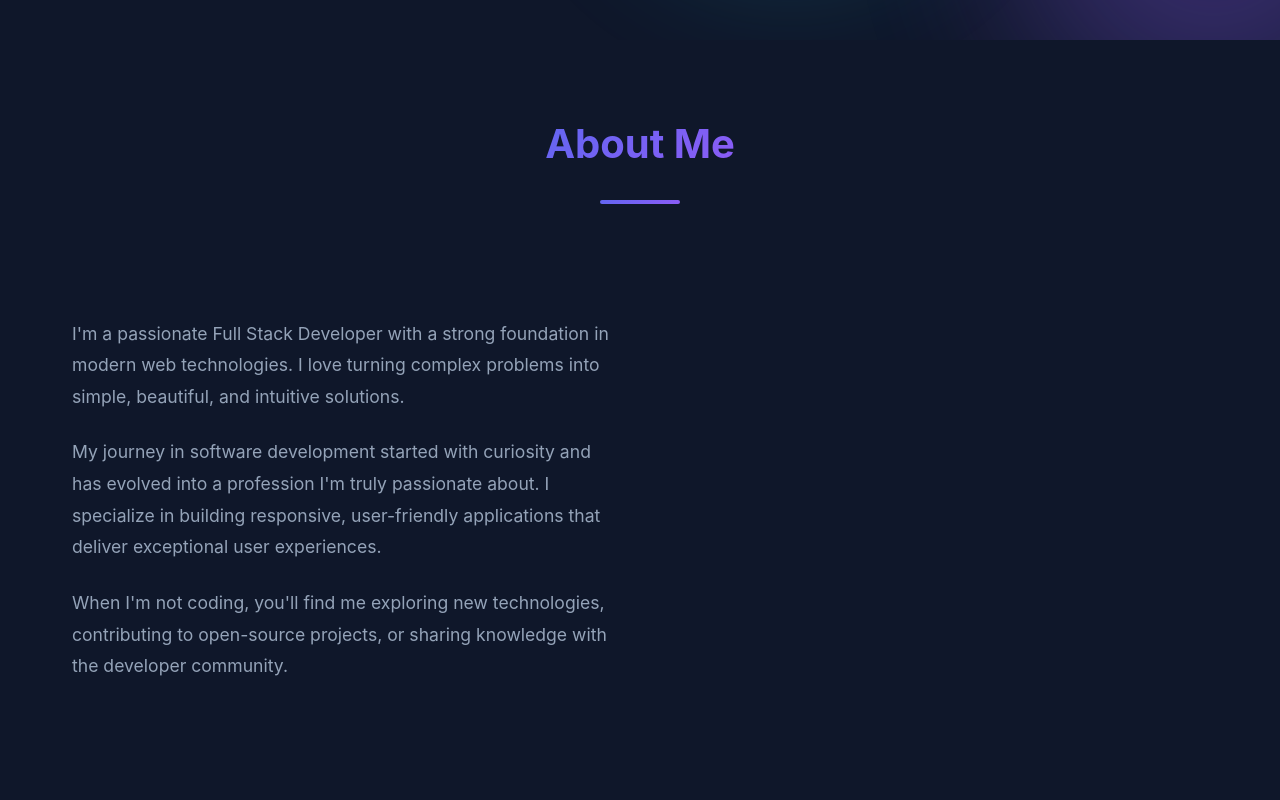
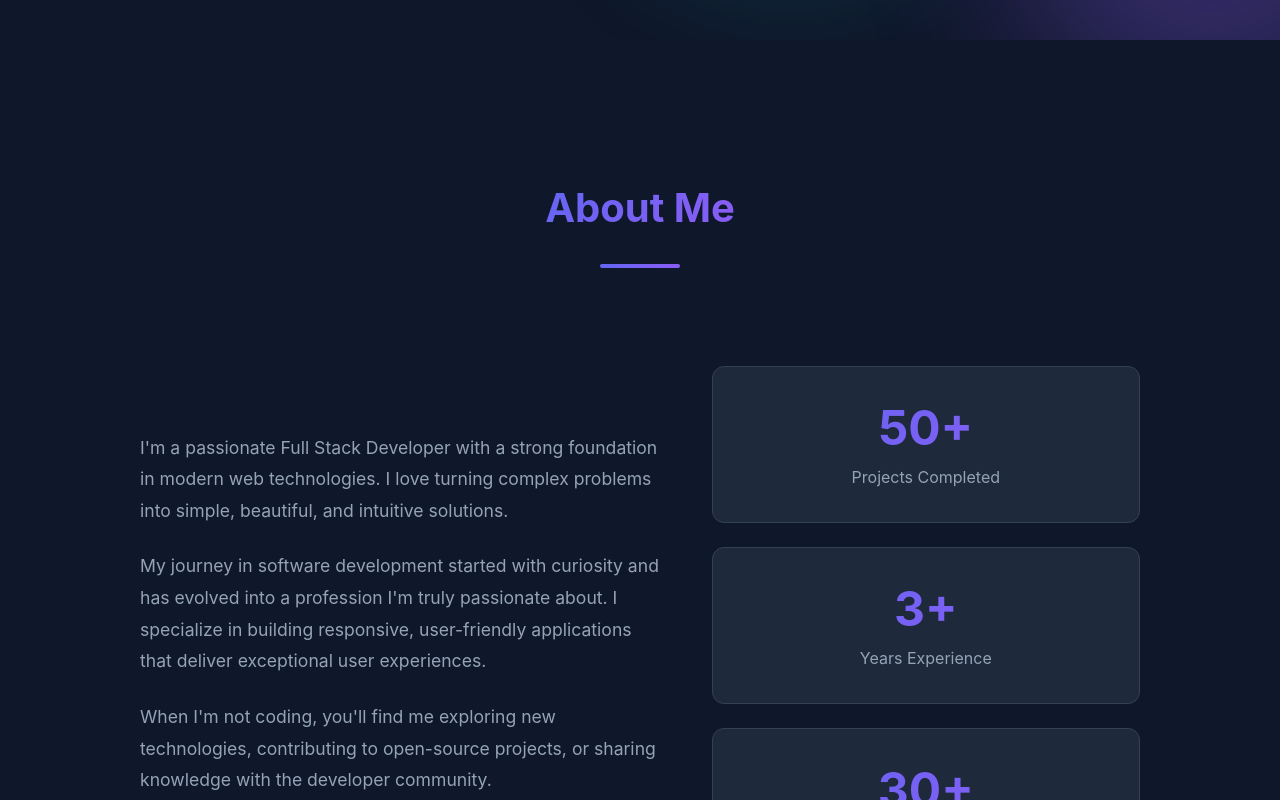
Before and after one commit to AtanuHacks/Testfolio, a React app in the folder frontend/: page / in a window 1280 px wide. Shown: the part 760-1560 px from the top of the page. Built offline with nearby package versions, Linux system fonts and the light colour scheme; no server answers; the HTML template or start-up script is replaced by a standard one.

Commit message:
FIXED UI

```diff
--- a/frontend/src/components/About.jsx
+++ b/frontend/src/components/About.jsx
@@ -17,17 +17,19 @@ function About() {
         scrollTrigger: {
           trigger: '.about-content',
           start: 'top 80%',
+          toggleActions: 'play none none reverse'
         }
       });
 
-      gsap.from('.about-stats', {
+      gsap.from('.stat-card', {
         opacity: 0,
         y: 30,
-        duration: 1,
+        duration: 0.8,
         stagger: 0.2,
         scrollTrigger: {
-          trigger: '.about-stats',
+          trigger: '.about-stats-grid',
           start: 'top 80%',
+          toggleActions: 'play none none reverse'
         }
       });
     }, aboutRef);
--- a/frontend/src/components/Footer.jsx
+++ b/frontend/src/components/Footer.jsx
@@ -20,25 +20,6 @@ function Footer() {
     <footer className="footer">
       <div className="container">
         <div className="footer-content">
-          <div className="footer-section">
-            <h3 className="text-gradient">Portfolio</h3>
-            <p>Building digital experiences that make a difference.</p>
-            <div className="social-links">
-              <a href="https://github.com/yourusername" target="_blank" rel="noopener noreferrer" aria-label="GitHub">
-                GitHub
-              </a>
-              <a href="https://linkedin.com/in/yourprofile" target="_blank" rel="noopener noreferrer" aria-label="LinkedIn">
-                LinkedIn
-              </a>
-              <a href="https://twitter.com/yourusername" target="_blank" rel="noopener noreferrer" aria-label="Twitter">
-                Twitter
-              </a>
-              <a href="mailto:your.email@example.com" aria-label="Email">
-                Email
-              </a>
-            </div>
-          </div>
-
           <div className="footer-section">
             <h4>Quick Links</h4>
             <div className="footer-links">
--- a/frontend/src/styles/about.css
+++ b/frontend/src/styles/about.css
@@ -1,12 +1,41 @@
+/* ================================
+   ABOUT SECTION
+================================ */
+
 .about {
   background: var(--dark-bg);
+  width: 100%;
 }
+
+/* Centered container */
+.about .container {
+  max-width: 1200px;
+  margin: 0 auto;
+  padding: 4rem 1.5rem;
+}
+
+/* Title handled globally (.section-title) */
+
+/* ================================
+   CONTENT LAYOUT
+================================ */
 
 .about-content {
   display: grid;
-  grid-template-columns: 1fr 1fr;
+  grid-template-columns: 1.1fr 0.9fr;
   gap: 3rem;
   align-items: center;
+  max-width: 1000px;
+  margin: 0 auto;
+  opacity: 1 !important; /* Force visibility */
+}
+
+/* ================================
+   TEXT BLOCK
+================================ */
+
+.about-text {
+  max-width: 520px;
 }
 
 .about-text p {
@@ -16,15 +45,32 @@
   color: var(--text-secondary);
 }
 
+/* ================================
+   STATS
+================================ */
+
 .about-stats-grid {
   display: grid;
   grid-template-columns: 1fr;
   gap: 1.5rem;
+  opacity: 1 !important; /* Force visibility */
 }
 
 .stat-card {
   text-align: center;
   padding: 2rem;
+  background: var(--card-bg);
+  border: 1px solid var(--border-color);
+  border-radius: 12px;
+  transition: all 0.3s ease;
+  opacity: 1 !important; /* Force visibility */
+  transform: translateY(0) !important; /* Reset any transforms */
+}
+
+.stat-card:hover {
+  transform: translateY(-5px) !important;
+  box-shadow: 0 10px 30px rgba(0, 0, 0, 0.3);
+  border-color: var(--primary-color);
 }
 
 .stat-card h3 {
@@ -38,9 +84,19 @@
   margin: 0;
 }
 
+/* ================================
+   TABLET
+================================ */
+
 @media (max-width: 968px) {
   .about-content {
     grid-template-columns: 1fr;
+    text-align: center;
+  }
+
+  .about-text {
+    max-width: 100%;
+    margin: 0 auto;
   }
 
   .about-stats-grid {
@@ -57,6 +113,10 @@
   }
 }
 
+/* ================================
+   MOBILE
+================================ */
+
 @media (max-width: 768px) {
   .about-stats-grid {
     grid-template-columns: 1fr;
--- a/frontend/src/styles/footer.css
+++ b/frontend/src/styles/footer.css
@@ -9,6 +9,7 @@
   grid-template-columns: repeat(4, 1fr);
   gap: 2rem;
   margin-bottom: 2rem;
+  text-align: center;
 }
 
 .footer-section h3 {
@@ -31,6 +32,7 @@
   display: flex;
   flex-direction: column;
   gap: 0.75rem;
+  align-items: center;
 }
 
 .footer-links a {
@@ -50,6 +52,7 @@
   gap: 1rem;
   flex-wrap: wrap;
   margin-top: 1rem;
+  justify-content: center;
 }
 
 .footer-section .social-links a {
@@ -70,7 +73,7 @@
 .footer-contact p {
   display: flex;
   align-items: center;
-  gap: 0.5rem;
+  gap: 0.5rem ;
   margin-bottom: 0.75rem;
 }
 
```
